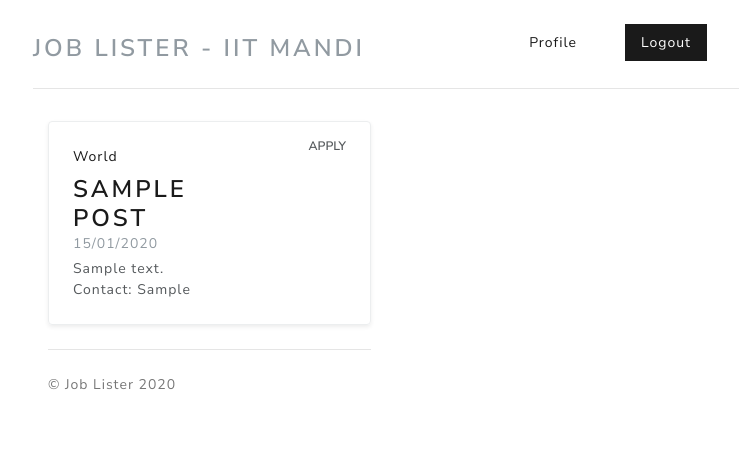
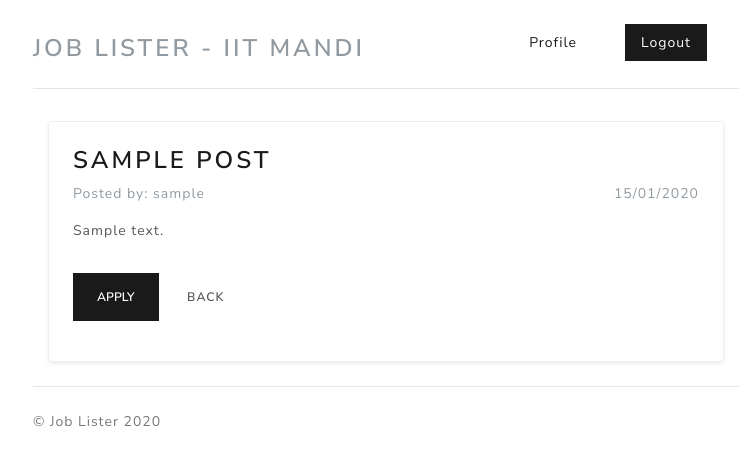
Before and after one commit to Ruchika06/Job_Posting, a PHP site: page /postview.php in a window 1280 px wide. Shown: the top 466 px of the page, without its empty margins (254-1009 px from the left). Run offline with PHP 8.4, Linux system fonts and the light colour scheme; the visitor is signed in with stand-in values (Sample User, id 1); tables that the repository leaves empty hold one stand-in row (values such as "Sample post").

Commit message:
Fix view post and add option to apply via sending mail

```diff
--- a/app/lib/Post.php
+++ b/app/lib/Post.php
@@ -33,19 +33,19 @@ class Post{
   }
 
 
-  public function checkpost($userid,$postid)
+  public function checkIfApplied($userid,$postid)
   {
-        $this->db->query("SELECT * FROM appliedjobs INNER JOIN posts WHERE appliedjobs.user_id=:userid AND appliedjobs.post_id=:postid" );
+    $this->db->query("SELECT * FROM appliedjobs WHERE user_id=:userid AND post_id=:postid");
     $this->db->bind(':userid',$userid);
     $this->db->bind(':postid', $postid);
     $results = $this->db->resultSet();
     return $results;
   }
 
-  public function applypost($user_id,$post_id)
+  public function applyForPost($user_id,$post_id)
   {
       $this->db->query("INSERT INTO appliedjobs (user_id, post_id, status)
-      VALUES(:userid, :postid,'Reviewing')");
+      VALUES(:userid, :postid,'Applied')");
       $this->db->bind(':userid', $user_id);
       $this->db->bind(':postid', $post_id);
       if($this->db->execute()){
@@ -71,7 +71,10 @@ class Post{
 
   //Get post by id
   public function getPost($id){
-      $this->db->query("SELECT * FROM posts WHERE id = :id");
+      $this->db->query("SELECT posts.*,users.username as creator
+      FROM posts INNER JOIN users
+      ON posts.user_id = users.id
+      WHERE posts.id = :id");
       $this->db->bind(':id', $id);
 
       //Assing Row
--- a/app/templates/applypage.php
+++ b/app/templates/applypage.php
@@ -1,57 +1,31 @@
-<?php
-
-
-if(isset($_POST['apply']))
-{
-if(!isset($_SESSION['userid'])) {
-	echo '<script>alert("You must be logged in to apply")</script>';
-
-}
-else
-{
-
-	if(sizeof($db->checkpost($_SESSION['userid'],$post->id))>=1)
-	{
-		echo '<script>alert("You have already applied for the job")</script>';
-	}
-	else
-	{
-		try {
-	if($db->applypost($_SESSION['userid'],$post->id))
-	{
-		echo 'Successfully applied';
-		header("Location: index.php");
-	}
-} catch (PDOException $e) {
-	echo $e->getMessage();
-
-}
-
-	}
-}
-}
-
-
-?>
-
 <?php include_once 'inc/header.php'; ?>
-
-<div class="col-md-6">
+<div class="col-md-12">
       <div class="row no-gutters border rounded overflow-hidden flex-md-row mb-4 shadow-sm h-md-250 position-relative">
         <div class="col p-4 d-flex flex-column position-static">
-          <strong class="d-inline-block mb-2 text-primary">World</strong>
-          <h3 class="mb-0"><?php echo $post->title; ?></h3>
-          <div class="mb-1 text-muted"><?php echo strftime("%d/%m/%Y",strtotime($post->created_at)); ?></div>
-          <p class="card-text mb-auto"><?php echo $post->description; ?><br>Contact: <?php echo $post->contact; ?></p>
-
-        </div>
-        <!-- APPlY FORM -->
+        	<div class="mb-3">
+				<h3><?php echo $post->title; ?></h3>
+				<div class="text-muted">
+					Posted by: <?php echo $post->creator; ?>
+					<div style="float:right;"><?php echo strftime("%d/%m/%Y",strtotime($post->created_at)); ?></div>
+				</div>
+			</div>
+			<div class="mb-3">
+        	<p class="card-text"><?php echo nl2br($post->description); ?></p>
+			</div>
+			<?php
+				if($apply_status=="OK") {
+					echo "<p>Thank you for applying. Click <a href='mailto:".$post->contact."?subject=".$mail_subj."&body=".$mail_body."'>here</a> to send your application via mail.</p>";
+				} else {
+					echo "<p>".$apply_status."</p>";
+				}
+			?>
 			<form action="postview.php" method="POST">
-
-				<input type="submit" name="apply" value="Apply" class="btn btn-default">
+				<div class="form-group">
+					<input type="submit" class="btn btn-primary" name="apply" value="Apply" class="btn btn-default">
+					<a href="index.php" class="btn">Back</a>
+				</div>
 			</form>
-
-
+		</div>
       </div>
-
+</div>
 <?php include 'inc/footer.php'?>
--- a/app/templates/postcreatepage.php
+++ b/app/templates/postcreatepage.php
@@ -13,7 +13,7 @@
                 <span class="help-block"><?php echo $desc_err; ?></span>
             </div>
             <div class="form-group <?php echo (!empty($contact_err)) ? 'has-error' : ''; ?>">
-                <label>Contact (e-mail/phone)</label>
+                <label>Contact(E-mail)</label>
                 <input type="text" name="contact" class="form-control" value="<?php echo $contact; ?>">
                 <span class="help-block"><?php echo $contact_err; ?></span>
             </div>
```
Also changed, not shown: app/postview.php (+29 -10 lines). Lines whose indentation alone changed are shown as unchanged.
